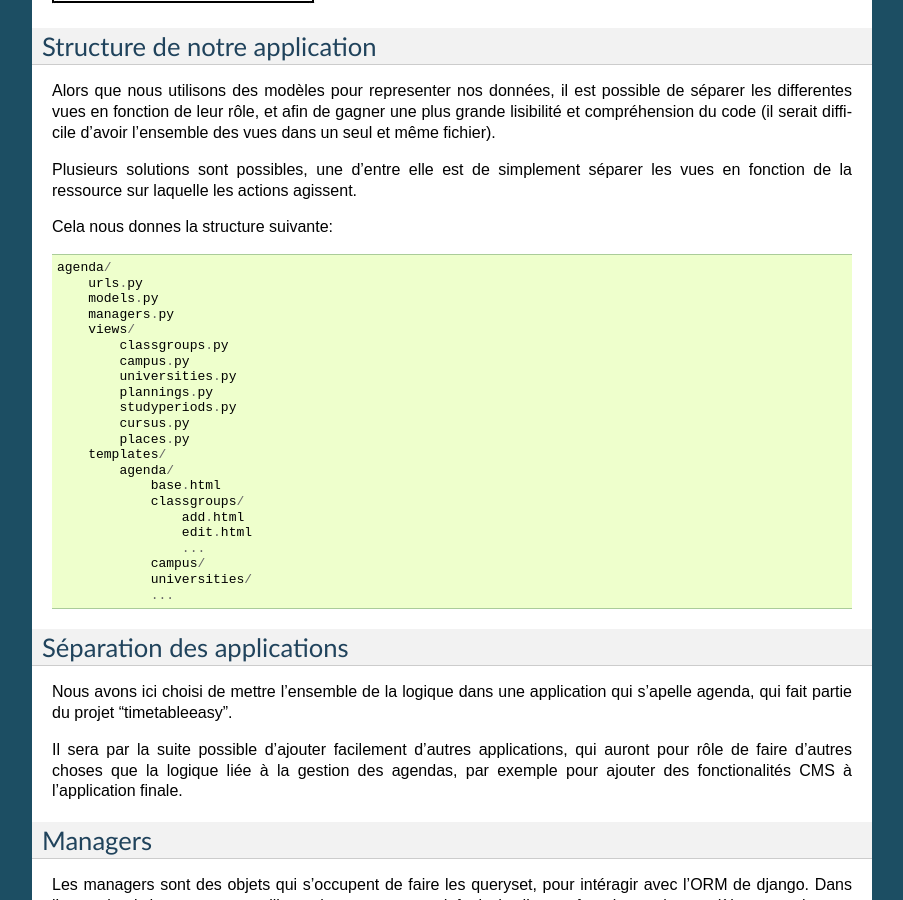
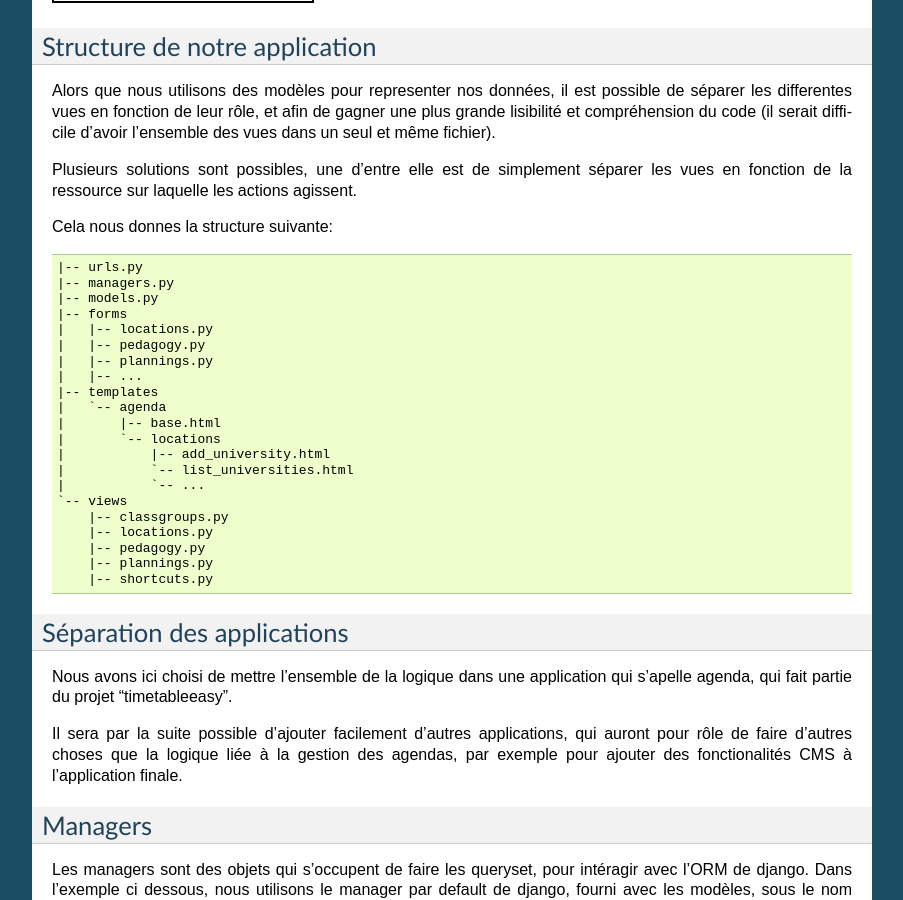
Before and after one commit to easytimetable/easytimetable, a Sphinx documentation site: the page built from doc/source/architecture.rst, in a window 1280 px wide and 900 px high, scrolled down 1059 px. Shown: the whole window, without its empty margins (198-1101 px from the left). Built offline with Sphinx 7.4.7, drawn with Linux system fonts in a browser that asks for light colours.

Commit message:
update the file structure documentation

```diff
--- a/doc/source/architecture.rst
+++ b/doc/source/architecture.rst
@@ -57,28 +57,28 @@ les vues en fonction de la ressource sur laquelle les actions agissent.
 
 Cela nous donnes la structure suivante::
 
-    agenda/
-        urls.py
-        models.py
-        managers.py
-        views/
-            classgroups.py
-            campus.py
-            universities.py
-            plannings.py
-            studyperiods.py
-            cursus.py
-            places.py
-        templates/
-            agenda/
-                base.html
-                classgroups/
-                    add.html
-                    edit.html
-                    ...
-                campus/
-                universities/
-                ...
+    |-- urls.py
+    |-- managers.py
+    |-- models.py
+    |-- forms
+    |   |-- locations.py
+    |   |-- pedagogy.py
+    |   |-- plannings.py
+    |   |-- ...
+    |-- templates
+    |   `-- agenda
+    |       |-- base.html
+    |       `-- locations
+    |           |-- add_university.html
+    |           `-- list_universities.html
+    |           `-- ...
+    `-- views
+        |-- classgroups.py
+        |-- locations.py
+        |-- pedagogy.py
+        |-- plannings.py
+        |-- shortcuts.py
+
 
 Séparation des applications
 ===========================
```
